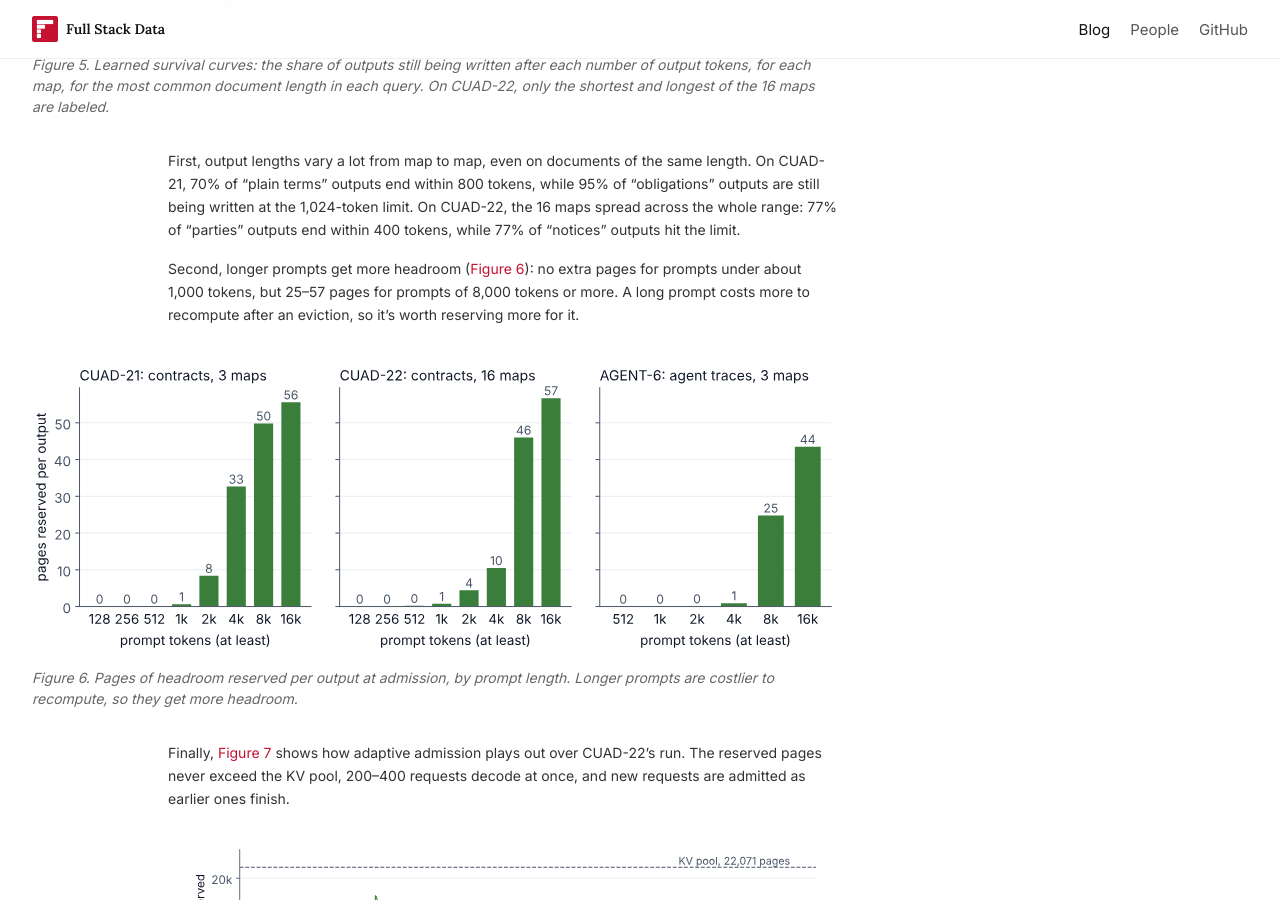
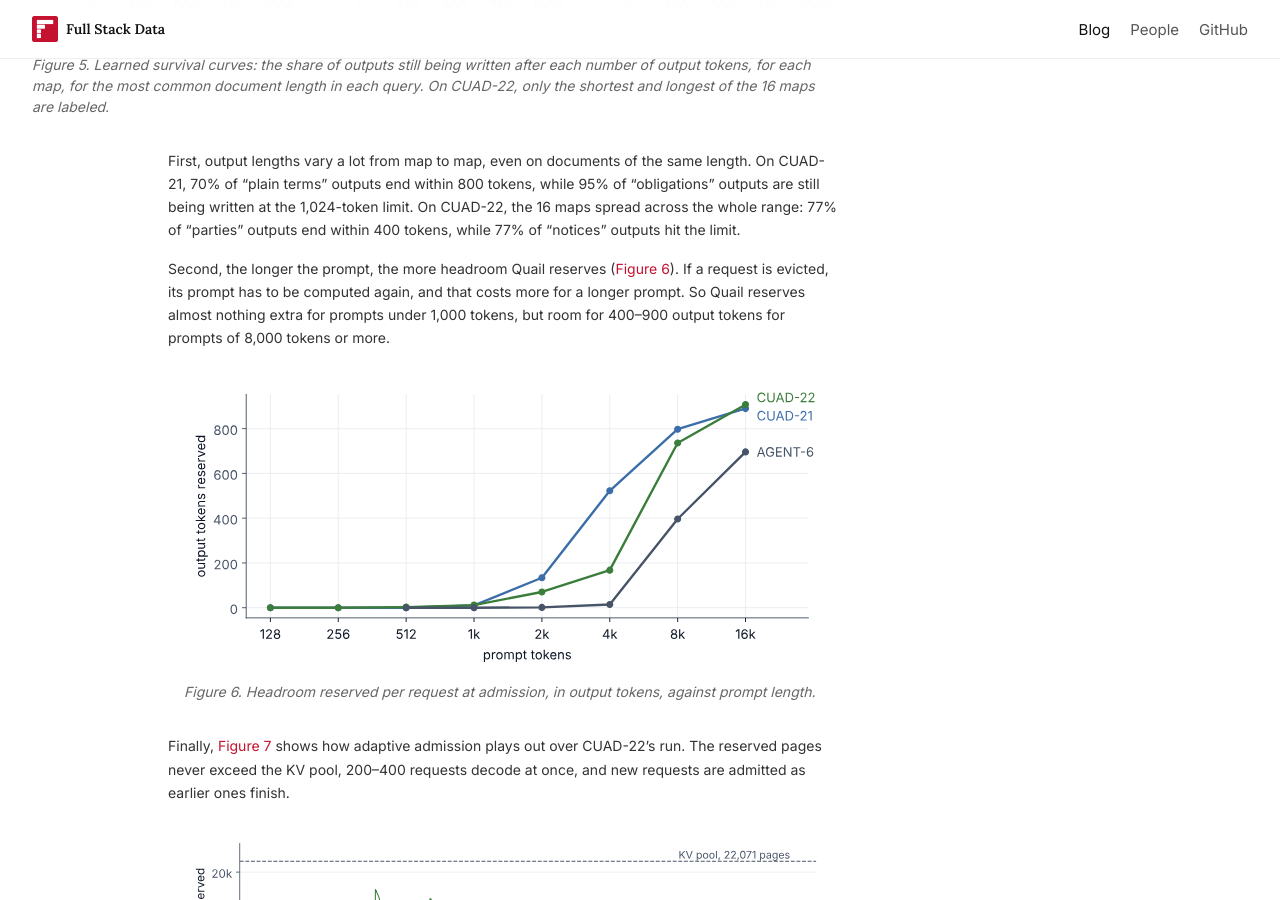
Before and after one commit to fsdatalab/fsdatalab.github.io, a Jekyll site: the page built from _posts/2026-11-03-ai-map.md, in a window 1280 px wide and 900 px high, scrolled down 9173 px. Built offline with Jekyll 4.4.1, drawn with Linux system fonts in a browser that asks for light colours.

Commit message:
Redraw AI.MAP Figure 6 as headroom against prompt length; simplify its paragraph
Co-Authored-By: Claude Opus 5.5 <noreply@anthropic.com>
Claude-Session: https://claude.ai/code/session_012G22YMQssRfNYLRetzTaCz

```diff
--- a/_posts/2026-11-03-ai-map.md
+++ b/_posts/2026-11-03-ai-map.md
@@ -251,11 +251,11 @@ So we're sold on adaptive admission. But what does it actually learn? Quail lear
 
 First, output lengths vary a lot from map to map, even on documents of the same length. On CUAD-21, 70% of "plain terms" outputs end within 800 tokens, while 95% of "obligations" outputs are still being written at the 1,024-token limit. On CUAD-22, the 16 maps spread across the whole range: 77% of "parties" outputs end within 400 tokens, while 77% of "notices" outputs hit the limit.
 
-Second, longer prompts get more headroom ([Figure 6](#figure-6)): no extra pages for prompts under about 1,000 tokens, but 25–57 pages for prompts of 8,000 tokens or more. A long prompt costs more to recompute after an eviction, so it's worth reserving more for it.
+Second, the longer the prompt, the more headroom Quail reserves ([Figure 6](#figure-6)). If a request is evicted, its prompt has to be computed again, and that costs more for a longer prompt. So Quail reserves almost nothing extra for prompts under 1,000 tokens, but room for 400–900 output tokens for prompts of 8,000 tokens or more.
 
-<figure id="figure-6" style="width: min(52rem, calc(100vw - 3rem));">
-<img src="{{ '/assets/blog/ai-map/admission-headroom.svg' | relative_url }}" alt="Mean pages of headroom reserved per output at admission, by prompt length. Prompts under about 1,000 tokens get no headroom; prompts of 8,000 to 32,000 tokens get 25 to 57 pages.">
-<figcaption>Figure 6. Pages of headroom reserved per output at admission, by prompt length. Longer prompts are costlier to recompute, so they get more headroom.</figcaption>
+<figure id="figure-6" style="width: min(40rem, calc(100vw - 3rem));">
+<img src="{{ '/assets/blog/ai-map/admission-headroom.svg' | relative_url }}" alt="Output tokens reserved per request at admission, against prompt length, for each query. All three lines stay near zero below 1,000 prompt tokens, then rise to 400 to 900 tokens for prompts of 8,000 tokens or more.">
+<figcaption>Figure 6. Headroom reserved per request at admission, in output tokens, against prompt length.</figcaption>
 </figure>
 
 Finally, [Figure 7](#figure-7) shows how adaptive admission plays out over CUAD-22's run. The reserved pages never exceed the KV pool, 200–400 requests decode at once, and new requests are admitted as earlier ones finish.
```
Also changed, not shown: assets/blog/ai-map/admission-headroom.svg.
